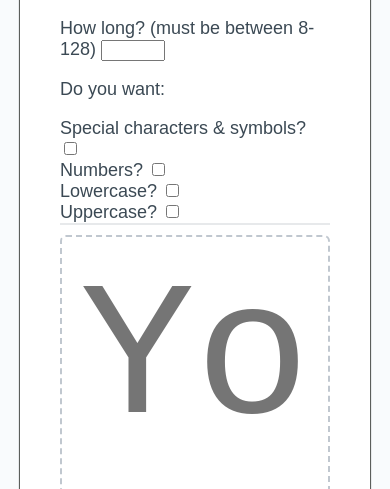
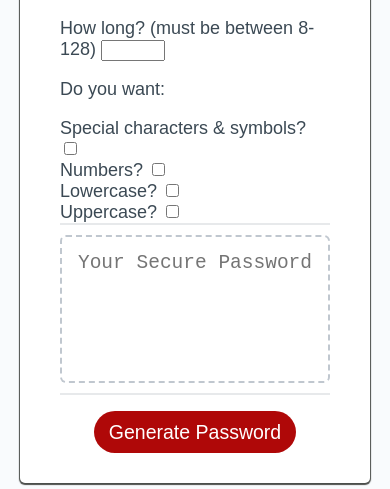
Before and after one commit to riversidempls/03-Challenge-PasswordGen, a plain HTML site: page index.html in a window 390 px wide. Shown: the part 355-844 px from the top of the page. Drawn offline with Linux system fonts and the light colour scheme.

Commit message:
Fixed text sizing and alignment

```diff
--- a/style.css
+++ b/style.css
@@ -108,7 +108,7 @@ button[disabled] {
   padding-left: 15px;
   padding-right: 15px;
   padding-bottom: 85px;
-  font-size: 1.2rem;
+  font-size: 5vw;
   text-align: center;
   margin-top: 10px;
   margin-bottom: 10px;
@@ -120,18 +120,18 @@ button[disabled] {
 
 @media (max-width: 690px) {
   .btn {
-    font-size: 1rem;
+    font-size: 5vw;
     margin: 16px 0px 0px 0px;
     padding: 10px 15px;
   }
 
   #password {
-    font-size: 12rem;
+    font-size: 5vw;
   }
 }
 
 @media (max-width: 500px) {
   .btn {
-    font-size: 0.8rem;
+    font-size: 5vw;
   }
 }
```
